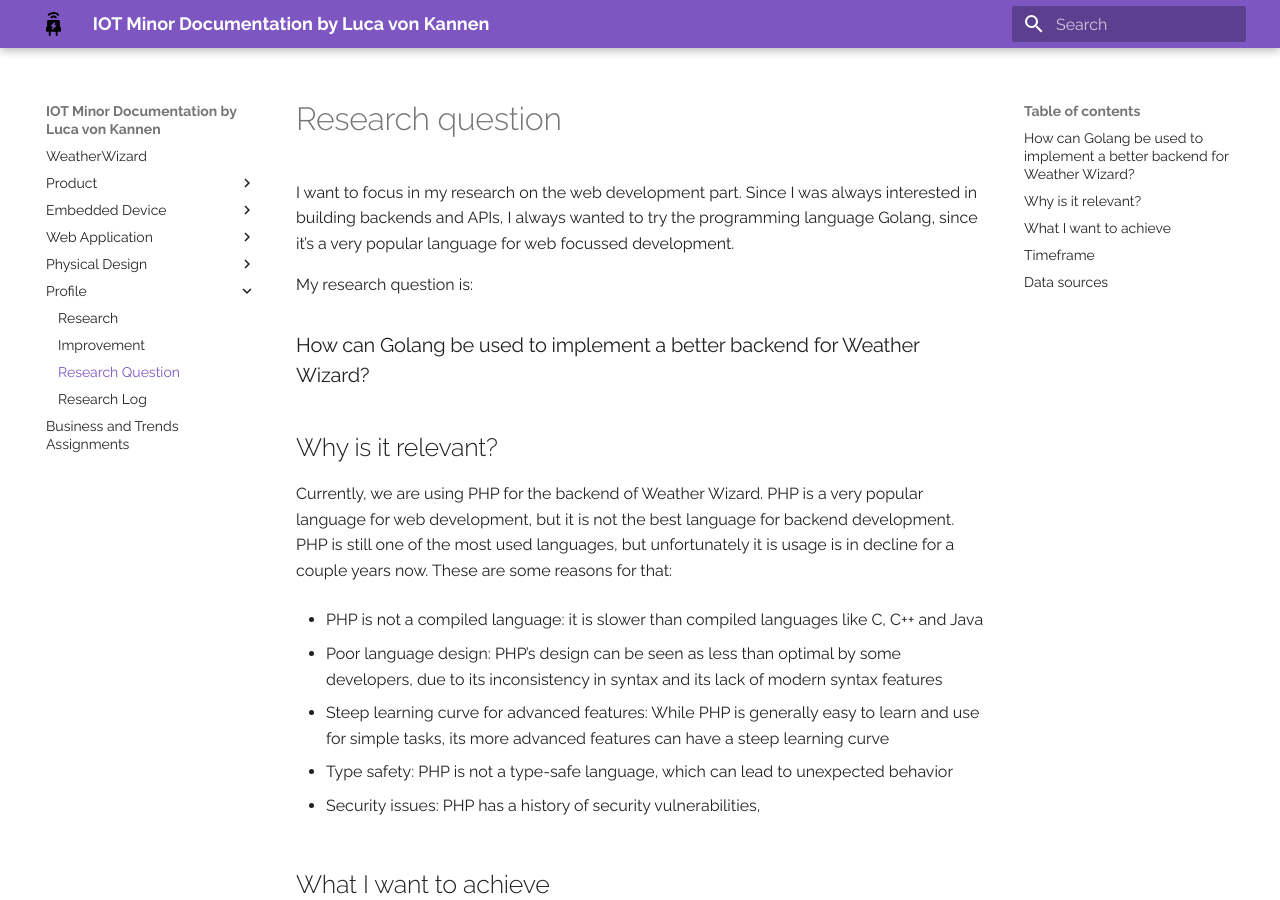
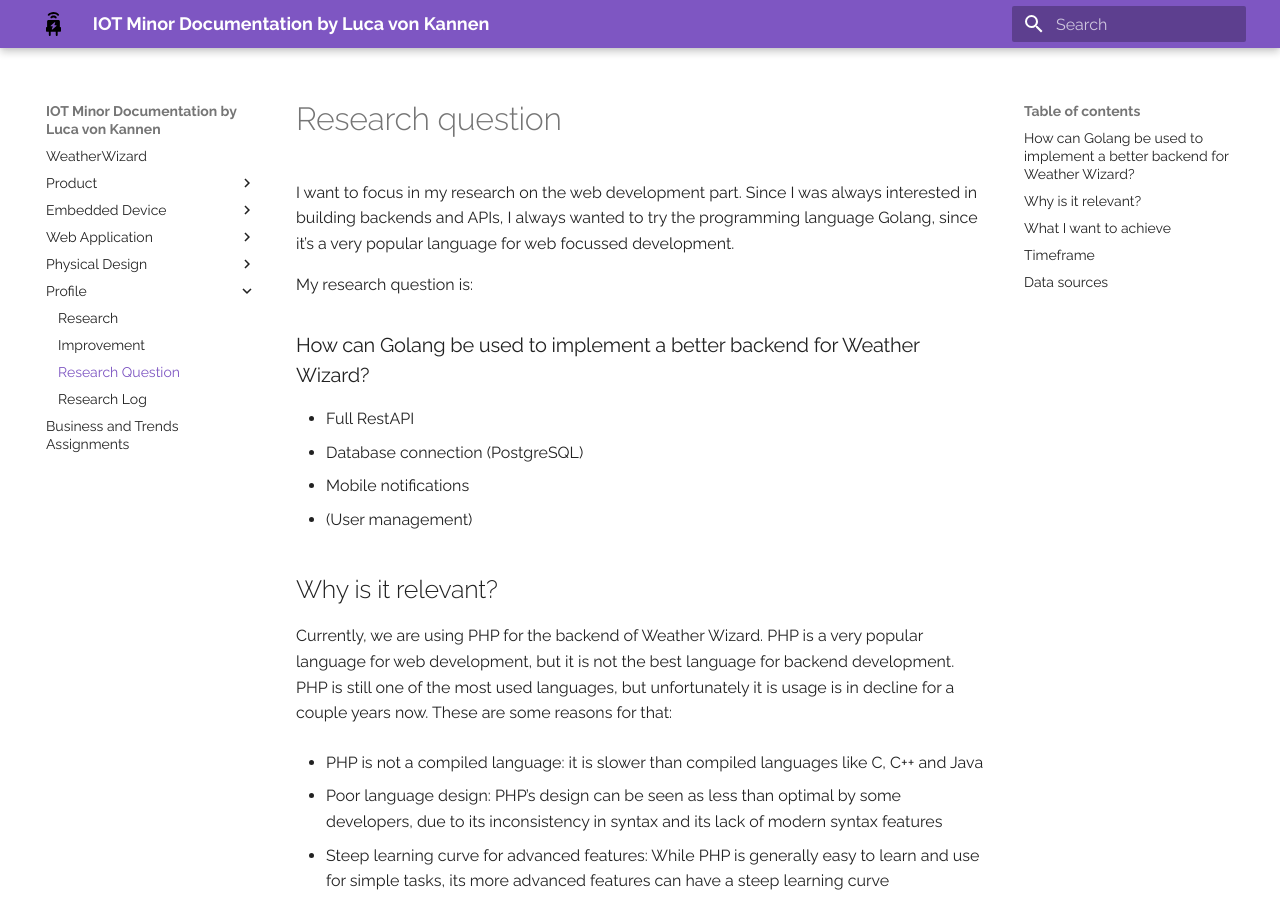
Before and after one commit to lv042/Weather-Wizard, an MkDocs documentation site: the page built from docs/research_question.md, in a window 1280 px wide and 900 px high. Built offline with MkDocs 1.6.1 and Material for MkDocs 9.7.7, drawn with Linux system fonts in a browser that asks for light colours.

Commit message:
Updated research question docs

```diff
--- a/docs/research_question.md
+++ b/docs/research_question.md
@@ -7,7 +7,10 @@
 
 ### How can Golang be used to implement a better backend for Weather Wizard?
 
-
+- Full RestAPI
+- Database connection (PostgreSQL)
+- Mobile notifications
+- (User management)
 
 ## Why is it relevant?
 
```
